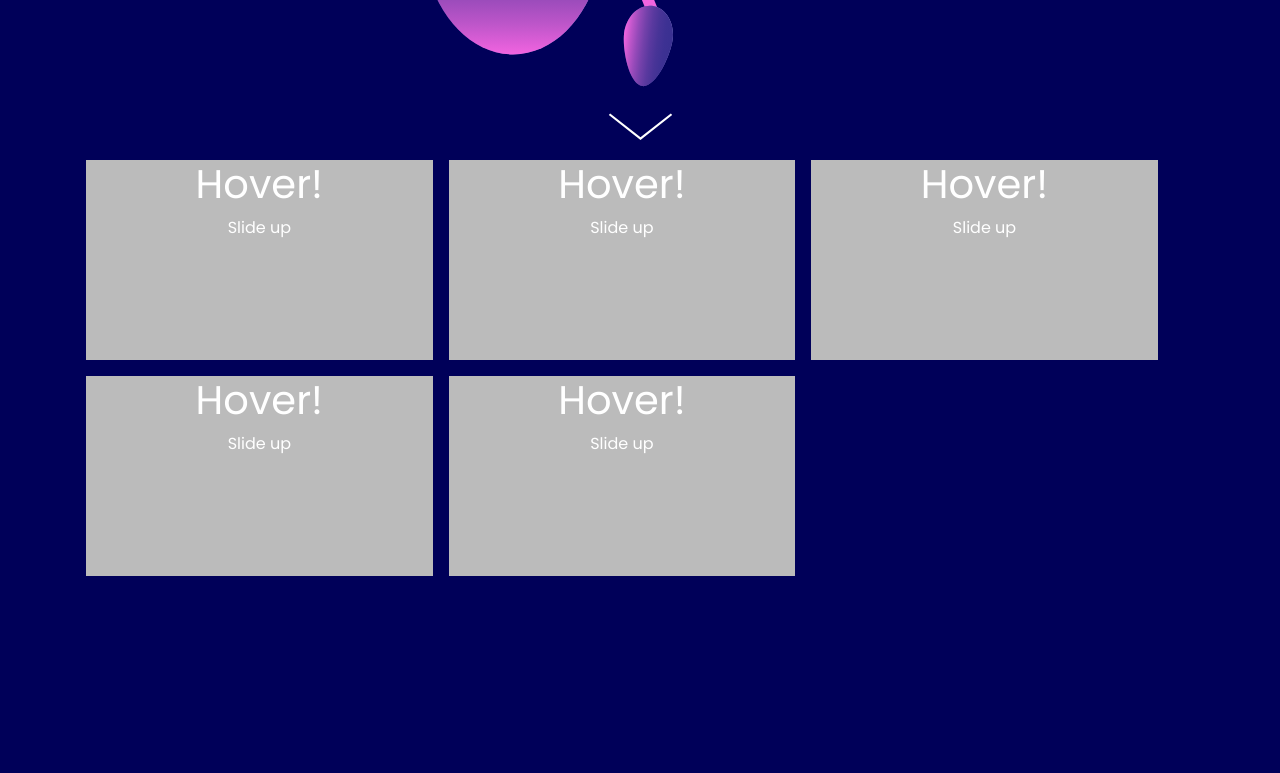
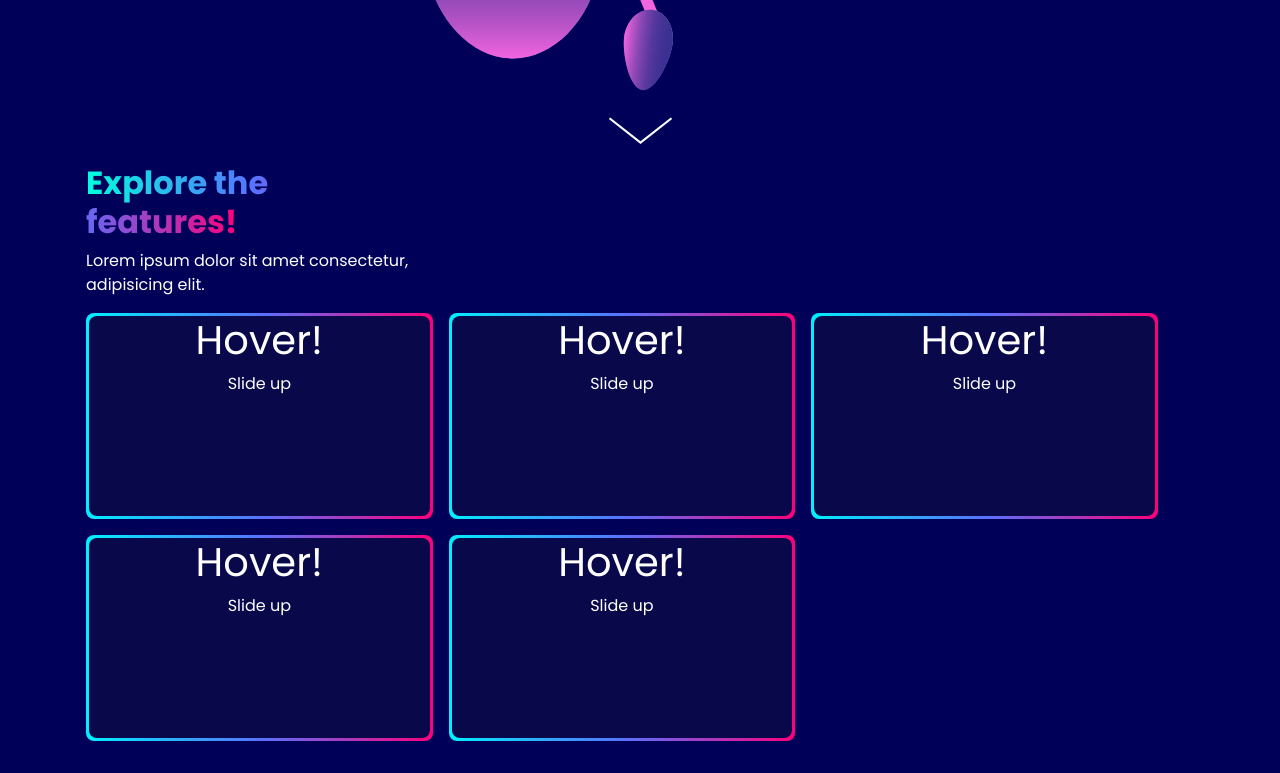
Before and after one commit to 3LOYSMILE/Markai, a plain HTML site: page index.html in a window 1280 px wide. Shown: the part 791-1564 px from the top of the page. Before the commit the page ends 1399 px from the top, so only its background shows below. Drawn offline with nearby package versions, Linux system fonts and the light colour scheme.

Commit message:
Спасибо Деду за победу

```diff
--- a/css/cards.css
+++ b/css/cards.css
@@ -1,11 +1,14 @@
-
-a{
+a {
   text-decoration: none;
 }
 
 /* GRID */
 
-  .grid { max-width: 940px; width: 100%; margin: 0 auto; }
+.grid {
+  max-width: 940px;
+  width: 100%;
+  margin: 0 auto;
+}
 
 .four {
   width: 32.26%;
@@ -15,11 +18,13 @@ a{
 
 .col {
   display: block;
-    float:left;
+  float: left;
   margin: 1% 0 1% 1.6%;
 }
 
-  .col:first-of-type { margin-left: 0; }
+.col:first-of-type {
+  margin-left: 0;
+}
 
 /* CLEARFIX */
 
@@ -29,8 +34,13 @@ a{
   display: table;
 }
 
-  .cf:after { clear: both; }
-  .cf { *zoom: 1; }
+.cf:after {
+  clear: both;
+}
+
+.cf {
+  *zoom: 1;
+}
 
 /* GENERAL STYLES FOR BOX AND OVERLAY */
 
@@ -39,14 +49,16 @@ a{
   width: 100%;
   height: 200px;
   overflow: hidden;
-    background-color: #bbb;
+  background-color: rgb(8, 8, 75);
   text-align: center;
   position: relative;
+  border-radius: 0.5em;
+  cursor: pointer;
 }
 
-  .overlay{
+.overlay {
   width: 100%;
-    height:100%;
+  height: 100%;
   position: absolute;
   left: 0;
   top: 0;
@@ -56,7 +68,7 @@ a{
 
 /* SLIDE IN */
 
-  .slide-in .overlay{
+.slide-in .overlay {
   background-color: #6addaa;
   line-height: 200px;
   color: #fff;
@@ -66,13 +78,13 @@ a{
   transition: transform 0.5s ease-out;
 }
 
-  .slide-in .box:hover .overlay{
+.slide-in .box:hover .overlay {
   transform: translateX(0);
 }
 
 /* SLIDE UP */
 
-  .slide-up .overlay{
+.slide-up .overlay {
   background-color: #3dcbe8;
   line-height: 200px;
   color: #fff;
@@ -82,6 +94,6 @@ a{
   transition: transform 0.5s ease-out;
 }
 
-  .slide-up .box:hover .overlay{
+.slide-up .box:hover .overlay {
   transform: translateY(0);
 }
--- a/css/gradients.css
+++ b/css/gradients.css
@@ -30,7 +30,7 @@
 	background: var(--bg-gradient);
 	display: inline-block;
 	border-radius: 0.5em;
-	padding: 2px;
+	padding: 3px;
 }
 
 .round-btn {
--- a/css/style.css
+++ b/css/style.css
@@ -39,6 +39,7 @@ img{
 
 
 
+
 @media screen and (max-width: 768px) {
 
 
--- /dev/null
+++ b/css/Спасибо Деду за побуду.css
@@ -0,0 +1,7 @@
+.display-block{
+    display: block;
+}
+
+.display-block-i{
+    display: block !important;
+}
--- a/index.html
+++ b/index.html
@@ -17,6 +17,7 @@
     <link href="https://cdnjs.cloudflare.com/ajax/libs/font-awesome/6.1.1/css/all.min.css" rel="stylesheet">
 
     <!-- styles -->
+    <link rel="stylesheet" href="./css/Спасибо Деду за побуду.css">
     <link rel="stylesheet" href="./css/style.css">
     <link rel="stylesheet" href="./css/cards.css">
     <title>Markai</title>
@@ -197,9 +198,16 @@
     <!-- carts -->
 
     <div class="container my-3 px-3">
+        <div class="rgb-text right">
+            <h2 class="title ">
+                <span class="title-gradient ">Explore the features!</span>
+            </h2>
+            <p>Lorem ipsum dolor sit amet consectetur, adipisicing elit.</p>
+        </div>
         <div class="row align-items-start gx-3 ">
 
             <div class="slide-up four col-4 mb-3">
+                <div class="button-gradient-wrapper display-block-i">
                     <div class="box">
                         <span class="original">
                             <h1>Hover!</h1>
@@ -210,8 +218,10 @@
                         </div>
                     </div>
                 </div>
+            </div>
 
             <div class="slide-up four col-4 mb-3">
+                <div class="button-gradient-wrapper display-block-i">
                     <div class="box">
                         <span class="original">
                             <h1>Hover!</h1>
@@ -222,8 +232,10 @@
                         </div>
                     </div>
                 </div>
+            </div>
 
             <div class="slide-up four col-4 mb-3">
+                <div class="button-gradient-wrapper display-block-i">
                     <div class="box">
                         <span class="original">
                             <h1>Hover!</h1>
@@ -234,8 +246,10 @@
                         </div>
                     </div>
                 </div>
+            </div>
 
             <div class="slide-up four col-4 mb-3">
+                <div class="button-gradient-wrapper display-block-i">
                     <div class="box">
                         <span class="original">
                             <h1>Hover!</h1>
@@ -246,8 +260,10 @@
                         </div>
                     </div>
                 </div>
+            </div>
 
             <div class="slide-up four col-4 mb-3">
+                <div class="button-gradient-wrapper display-block-i">
                     <div class="box">
                         <span class="original">
                             <h1>Hover!</h1>
@@ -258,6 +274,10 @@
                         </div>
                     </div>
                 </div>
+            </div>
+
+
+
             <!-- <div class="card col-4 border-primary mb-3 " style="">
                 <div class="card-header">Шапка</div>
                 <div class="card-body text-primary ">
```
Also changed, not shown: help.txt.txt. Lines whose indentation alone changed are shown as unchanged.
